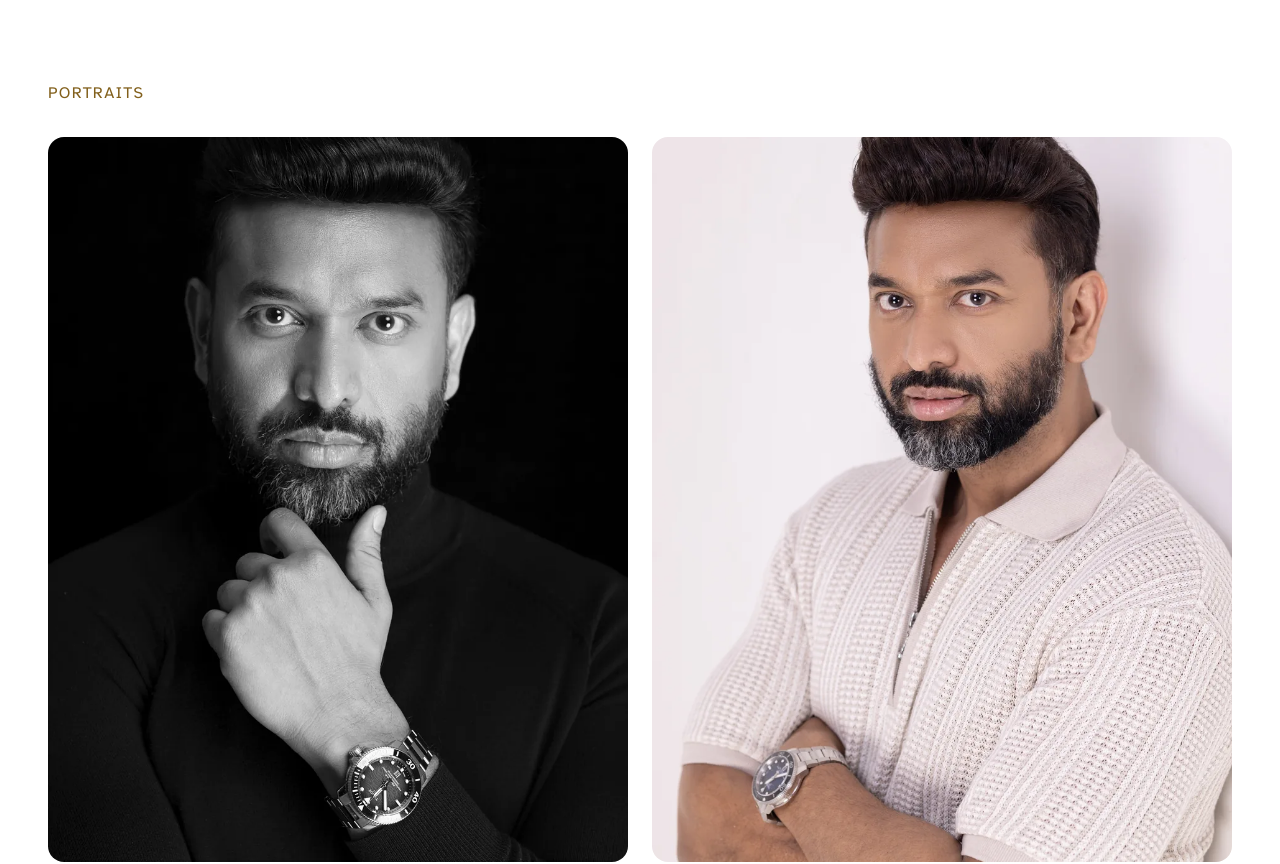
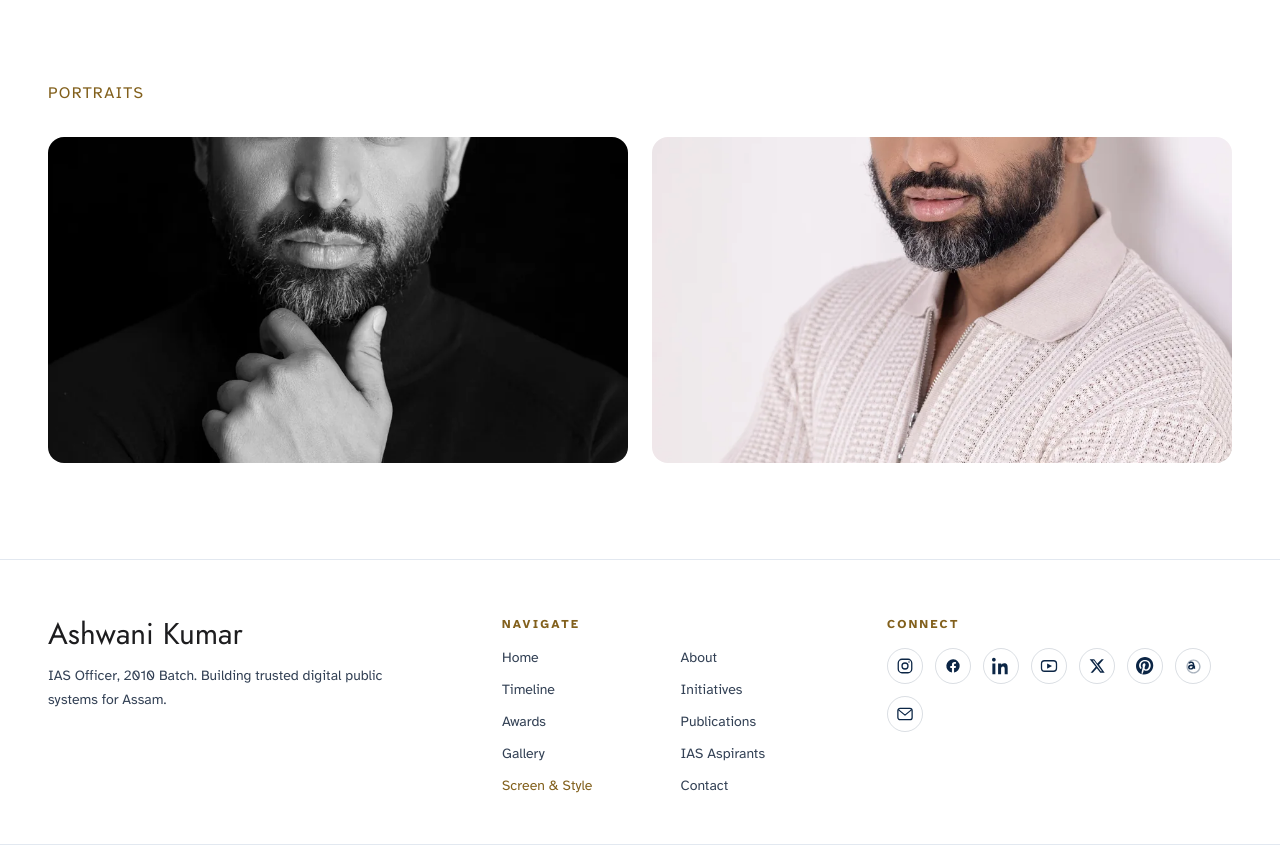
Before and after one commit to Ishaan18singh/ashwani-kumar-website, a Next.js app: page /acting-modeling in a window 1280 px wide. Shown: the part 1040-1904 px from the top of the page. Built offline with nearby package versions, Linux system fonts and the light colour scheme.

Commit message:
Match gallery portrait crop to the film card's 16:9 landscape size
Portraits were a taller 4:5 crop while the Devyani poster is 16:9 -
unified both to the same landscape shape so the film card and gallery
photos read as one consistent grid.

```diff
--- a/app/(site)/acting-modeling/PageClient.jsx
+++ b/app/(site)/acting-modeling/PageClient.jsx
@@ -96,7 +96,7 @@ export default function ActingModelingPage() {
                   src={item.src}
                   alt={item.alt}
                   loading="lazy"
-                  className="aspect-[4/5] w-full object-cover object-center transition duration-500 group-hover:scale-105"
+                  className="film-card-img w-full object-center transition duration-500 group-hover:scale-105"
                 />
               </button>
             ))}
```
